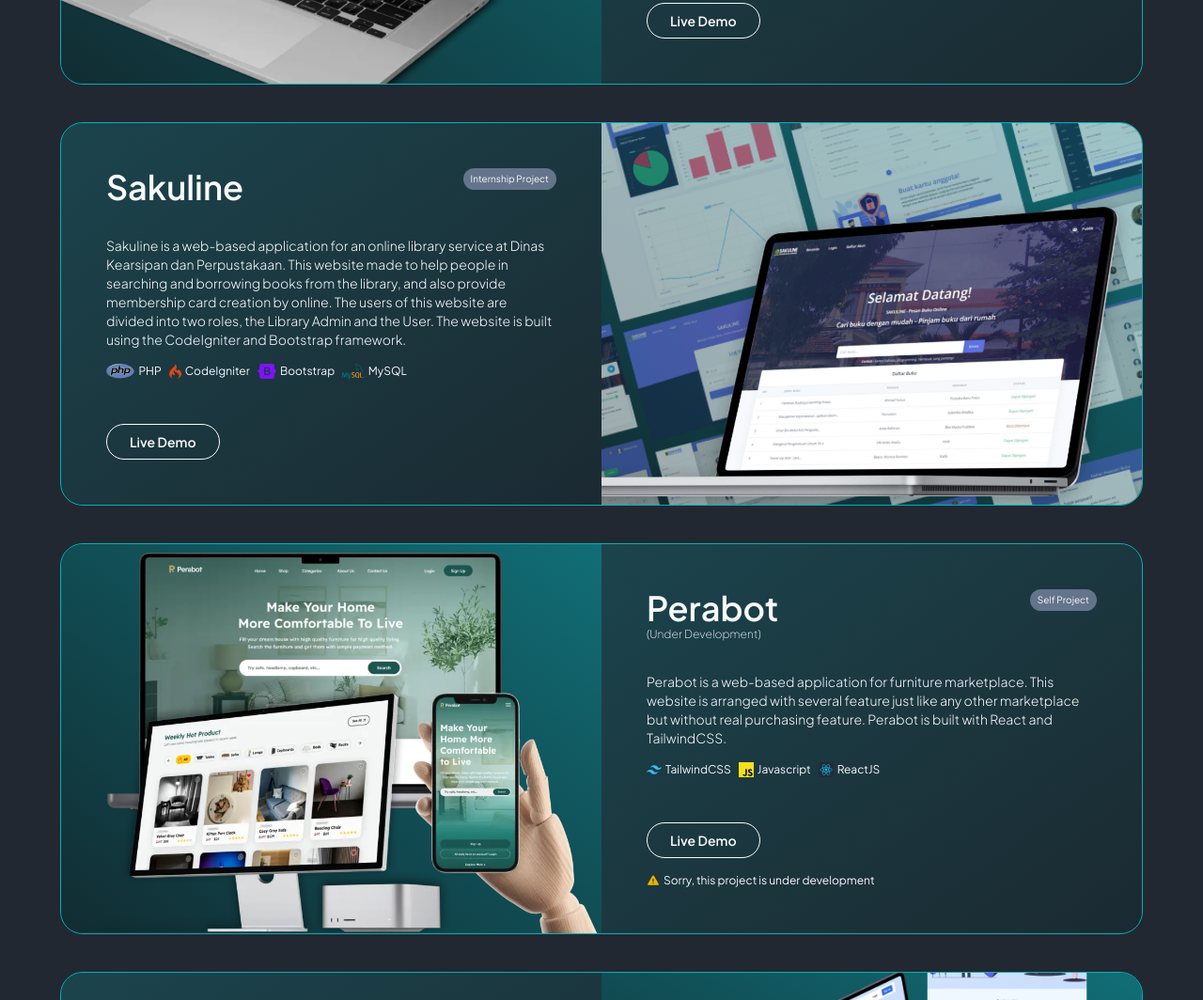
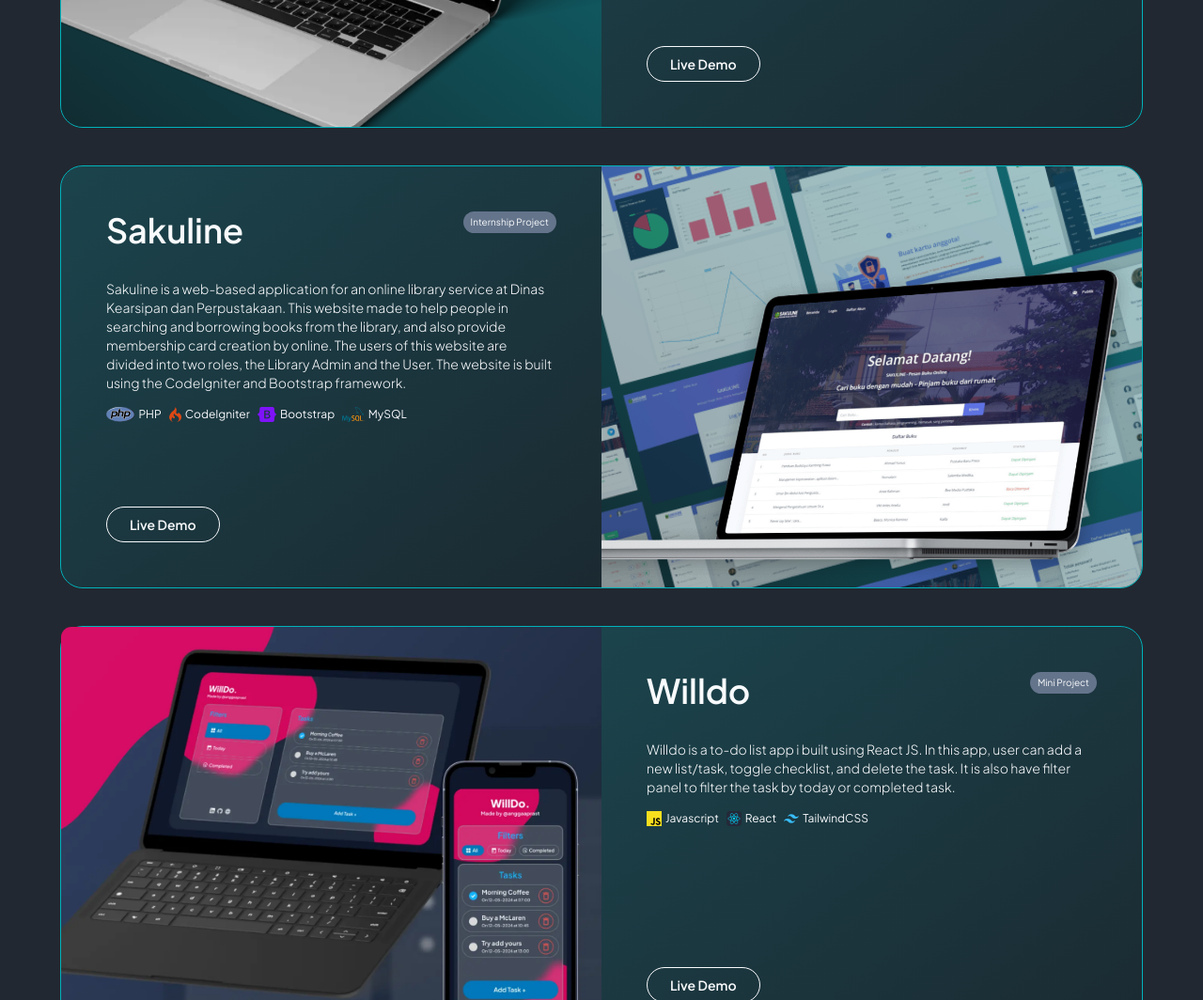
Before and after one commit to anggaprast/portfolio, a website: page index.html in a window 1280 px wide. Shown: the part 1736-2800 px from the top of the page at 94% size. Drawn offline with Linux system fonts and the light colour scheme.

Commit message:
add new react project

```diff
--- a/index.html
+++ b/index.html
@@ -287,7 +287,7 @@
         <!--#### CARD WEB DEV ####-->
         <!--Orchard Park - Left Image-->
         <div class="project-item web-dev animate-fadeIn">
-          <div class="flex flex-wrap mt-6 lg:mt-10 mb-6 w-full rounded-xl lg:rounded-3xl border border-bluebtn">
+          <div class="flex flex-wrap mt-6 lg:mt-10 mb-6 w-full h-full lg:h-[380px] xl:h-[450px] rounded-xl lg:rounded-3xl border border-bluebtn">
             <!--Project Image-->
             <div class="w-full sm:w-1/2 rounded-t-[11px] sm:rounded-l-[11px] lg:rounded-l-[23px] sm:rounded-tr-none bg-gradient-to-tr from-[#003032]/50 to-bluebtn/50">
               <div class="relative h-56 sm:h-full overflow-hidden rounded-t-[11px] sm:rounded-tr-none sm:rounded-l-[11px] lg:rounded-l[23px]">
@@ -295,19 +295,19 @@
               </div>
             </div>
             <!--Project Description-->
-            <div class="w-full sm:w-1/2 py-6 px-6 md:p-10 xl:p-12 rounded-b-[11px] sm:rounded-r-[11px] lg:rounded-r-[23px] sm:rounded-bl-none bg-gradient-to-tl from-[#003032]/20 to-[#00B3BB]/20">
+            <div
+              class="flex flex-col justify-between w-full sm:w-1/2 py-6 px-6 md:p-10 xl:p-12 rounded-b-[11px] sm:rounded-r-[11px] lg:rounded-r-[23px] sm:rounded-bl-none bg-gradient-to-tl from-[#003032]/20 to-[#00B3BB]/20">
+              <div>
                 <div class="text-slate-50 flex justify-between">
                   <div>
                     <h1 class="text-lg lg:text-2xl xl:text-4xl font-semibold">Orchard Park</h1>
                     <h1 class="text-[10px] lg:text-xs font-extralight">Design by Farhan Bagas at Dribbble</h1>
                   </div>
-                <div class="flex content-end">
                   <h5 class="text-[10px] px-2 py-1 bg-slate-500 rounded-full h-fit">Self Project</h5>
                 </div>
-              </div>
                 <p class="text-slate-50 text-xs xl:text-sm font-light mt-4 md:mt-8">
-                Orchard Park is a real estate property marketplace that helps people obtain their dream properties through property buying, selling, and rental services. This landing page was designed
-                by Farhan Bagas on Dribbble, and I translated it into a responsive website by using Tailwind CSS and a slight touch of JavaScript.
+                  Orchard Park is a real estate property marketplace that helps people obtain their dream properties through property buying, selling, and rental services. This landing page was
+                  designed by Farhan Bagas on Dribbble, and I translated it into a responsive website by using Tailwind CSS and a slight touch of JavaScript.
                 </p>
                 <div class="flex gap-2 mt-4 items-center">
                   <span class="flex gap-1 items-center">
@@ -342,7 +342,8 @@
                     <h5 class="text-slate-50 text-[8px] lg:text-xs">Javascript</h5>
                   </span>
                 </div>
-              <button class="mt-4 lg:mt-12 text-slate-50 text-xs px-3 py-1 lg:text-sm lg:font-semibold lg:px-6 lg:py-2 rounded-full border border-slate-50 hover:bg-bluebtn hover:border-bluebtn">
+              </div>
+              <button class="w-fit mt-4 lg:mt-0 text-slate-50 text-xs px-3 py-1 lg:text-sm lg:font-semibold lg:px-6 lg:py-2 rounded-full border border-slate-50 hover:bg-bluebtn hover:border-bluebtn">
                 <a href="https://anggaprast.github.io/orchard-park/" target="_blank">Live Demo</a>
               </button>
             </div>
@@ -351,16 +352,16 @@
 
         <!--Sakuline - Right Image-->
         <div class="project-item web-dev animate-fadeIn">
-          <div class="flex flex-wrap-reverse mt-6 lg:mt-10 mb-6 w-full rounded-xl lg:rounded-3xl border border-bluebtn">
+          <div class="flex flex-wrap-reverse mt-6 lg:mt-10 mb-6 w-full h-full lg:h-[380px] xl:h-[450px] rounded-xl lg:rounded-3xl border border-bluebtn">
             <!--Project Description-->
-            <div class="w-full sm:w-1/2 py-6 px-6 md:p-10 xl:p-12 rounded-b-[11px] sm:rounded-l-[11px] lg:rounded-l-[23px] sm:rounded-br-none bg-gradient-to-tl from-[#003032]/20 to-[#00B3BB]/20">
+            <div
+              class="flex flex-col justify-between w-full sm:w-1/2 py-6 px-6 md:p-10 xl:p-12 rounded-b-[11px] sm:rounded-l-[11px] lg:rounded-l-[23px] sm:rounded-br-none bg-gradient-to-tl from-[#003032]/20 to-[#00B3BB]/20">
+              <div>
                 <div class="text-slate-50 flex justify-between">
                   <div>
                     <h1 class="text-lg lg:text-2xl xl:text-4xl font-semibold">Sakuline</h1>
                   </div>
-                <div class="flex content-end">
                   <h5 class="text-[10px] px-2 py-1 bg-slate-500 rounded-full h-fit">Internship Project</h5>
-                </div>
                 </div>
                 <p class="text-slate-50 text-xs xl:text-sm font-light mt-4 md:mt-8">
                   Sakuline is a web-based application for an online library service at Dinas Kearsipan dan Perpustakaan. This website made to help people in searching and borrowing books from the
@@ -419,7 +420,8 @@
                     <h5 class="text-slate-50 text-[8px] lg:text-xs">MySQL</h5>
                   </span>
                 </div>
-              <button class="mt-4 lg:mt-12 text-slate-50 text-xs px-3 py-1 lg:text-sm lg:font-semibold lg:px-6 lg:py-2 rounded-full border border-slate-50 hover:bg-bluebtn hover:border-bluebtn">
+              </div>
+              <button class="w-fit mt-4 lg:mt-0 text-slate-50 text-xs px-3 py-1 lg:text-sm lg:font-semibold lg:px-6 lg:py-2 rounded-full border border-slate-50 hover:bg-bluebtn hover:border-bluebtn">
                 <a href="https://sakuline.000webhostapp.com" target="_blank">Live Demo</a>
               </button>
             </div>
@@ -433,39 +435,28 @@
           </div>
         </div>
 
-        <!--Perabot-->
+        <!--Willdo- Left Image-->
         <div class="project-item web-dev animate-fadeIn">
-          <div class="flex flex-wrap mt-6 lg:mt-10 mb-6 w-full rounded-xl lg:rounded-3xl border border-bluebtn">
+          <div class="flex flex-wrap mt-6 lg:mt-10 mb-6 w-full h-full lg:h-[380px] xl:h-[450px] rounded-xl lg:rounded-3xl border border-bluebtn">
             <!--Project Image-->
-            <div class="w-full sm:w-1/2 rounded-t-[11px] sm:rounded-l-[11px] lg:rounded-l-[23px] sm:rounded-tr-none bg-gradient-to-tr from-[#003032]/50 to-[#00B3BB]/50">
+            <div class="w-full sm:w-1/2 rounded-t-[11px] sm:rounded-l-[11px] lg:rounded-l-[23px] sm:rounded-tr-none bg-gradient-to-tr from-[#003032]/50 to-bluebtn/50">
               <div class="relative h-56 sm:h-full overflow-hidden rounded-t-[11px] sm:rounded-tr-none sm:rounded-l-[11px] lg:rounded-l[23px]">
-                <img src="./src/img/perabot.webp" loading="lazy" alt="Perabot" class="h-full w-full absolute object-cover" />
+                <img src="./src/img/willdo.webp" loading="lazy" alt="OrchardPark" class="h-full w-full absolute object-cover lg:scale-110" />
               </div>
             </div>
             <!--Project Description-->
-            <div class="w-full sm:w-1/2 py-6 px-6 md:p-10 xl:p-12 rounded-b-[11px] sm:rounded-r-[11px] lg:rounded-r-[23px] sm:rounded-bl-none bg-gradient-to-tl from-[#003032]/20 to-[#00B3BB]/20">
+            <div
+              class="flex flex-col justify-between w-full sm:w-1/2 py-6 px-6 md:p-10 xl:p-12 rounded-b-[11px] sm:rounded-r-[11px] lg:rounded-r-[23px] sm:rounded-bl-none bg-gradient-to-tl from-[#003032]/20 to-[#00B3BB]/20">
+              <div>
                 <div class="text-slate-50 flex justify-between">
-                <div>
-                  <h1 class="text-lg lg:text-2xl xl:text-4xl font-semibold">Perabot</h1>
-                  <h1 class="text-[10px] lg:text-xs font-extralight">(Under Development)</h1>
-                </div>
-                <div class="flex content-end">
-                  <h5 class="text-[10px] px-2 py-1 bg-slate-500 rounded-full h-fit">Self Project</h5>
-                </div>
+                  <h1 class="text-lg lg:text-2xl xl:text-4xl font-semibold">Willdo</h1>
+                  <h5 class="text-[10px] px-2 py-1 bg-slate-500 rounded-full h-fit">Mini Project</h5>
                 </div>
                 <p class="text-slate-50 text-xs xl:text-sm font-light mt-4 md:mt-8">
-                Perabot is a web-based application for furniture marketplace. This website is arranged with several feature just like any other marketplace but without real purchasing feature. Perabot
-                is built with React and TailwindCSS.
+                  Willdo is a to-do list app i built using React JS. In this app, user can add a new list/task, toggle checklist, and delete the task. It is also have filter panel to filter the task
+                  by today or completed task.
                 </p>
                 <div class="flex gap-2 mt-4 items-center">
-                <span class="flex gap-1 items-center">
-                  <svg xmlns="http://www.w3.org/2000/svg" width="1em" height="1em" viewBox="0 0 128 128">
-                    <path
-                      fill="#38bdf8"
-                      d="M64.004 25.602c-17.067 0-27.73 8.53-32 25.597c6.398-8.531 13.867-11.73 22.398-9.597c4.871 1.214 8.352 4.746 12.207 8.66C72.883 56.629 80.145 64 96.004 64c17.066 0 27.73-8.531 32-25.602q-9.6 12.803-22.399 9.602c-4.87-1.215-8.347-4.746-12.207-8.66c-6.27-6.367-13.53-13.738-29.394-13.738M32.004 64c-17.066 0-27.73 8.531-32 25.602Q9.603 76.799 22.402 80c4.871 1.215 8.352 4.746 12.207 8.66c6.274 6.367 13.536 13.738 29.395 13.738c17.066 0 27.73-8.53 32-25.597q-9.6 12.797-22.399 9.597c-4.87-1.214-8.347-4.746-12.207-8.66C55.128 71.371 47.868 64 32.004 64m0 0" />
-                  </svg>
-                  <h5 class="text-slate-50 text-[8px] lg:text-xs">TailwindCSS</h5>
-                </span>
                   <span class="flex gap-1 items-center">
                     <svg xmlns="http://www.w3.org/2000/svg" width="1em" height="1em" viewBox="0 0 256 256">
                       <path fill="#f7df1e" d="M0 0h256v256H0z" />
@@ -498,43 +489,38 @@
                           clip-rule="evenodd" />
                       </g>
                     </svg>
-                  <h5 class="text-slate-50 text-[8px] lg:text-xs">ReactJS</h5>
+                    <h5 class="text-slate-50 text-[8px] lg:text-xs">React</h5>
+                  </span>
+                  <span class="flex gap-1 items-center">
+                    <svg xmlns="http://www.w3.org/2000/svg" width="1em" height="1em" viewBox="0 0 128 128">
+                      <path
+                        fill="#38bdf8"
+                        d="M64.004 25.602c-17.067 0-27.73 8.53-32 25.597c6.398-8.531 13.867-11.73 22.398-9.597c4.871 1.214 8.352 4.746 12.207 8.66C72.883 56.629 80.145 64 96.004 64c17.066 0 27.73-8.531 32-25.602q-9.6 12.803-22.399 9.602c-4.87-1.215-8.347-4.746-12.207-8.66c-6.27-6.367-13.53-13.738-29.394-13.738M32.004 64c-17.066 0-27.73 8.531-32 25.602Q9.603 76.799 22.402 80c4.871 1.215 8.352 4.746 12.207 8.66c6.274 6.367 13.536 13.738 29.395 13.738c17.066 0 27.73-8.53 32-25.597q-9.6 12.797-22.399 9.597c-4.87-1.214-8.347-4.746-12.207-8.66C55.128 71.371 47.868 64 32.004 64m0 0" />
+                    </svg>
+                    <h5 class="text-slate-50 text-[8px] lg:text-xs">TailwindCSS</h5>
                   </span>
                 </div>
-              <button
-                class="cursor-not-allowed text-slate-50 text-xs mt-4 lg:mt-12 px-3 py-1 lg:text-sm lg:font-semibold lg:px-6 lg:py-2 rounded-full border border-slate-50 hover:bg-slate-700 hover:border-slate-700">
-                Live Demo
+              </div>
+              <button class="w-fit mt-4 lg:mt-0 text-slate-50 text-xs px-3 py-1 lg:text-sm lg:font-semibold lg:px-6 lg:py-2 rounded-full border border-slate-50 hover:bg-bluebtn hover:border-bluebtn">
+                <a href="https://anggaprast.github.io/willdo/" target="_blank">Live Demo</a>
               </button>
-              <h5 class="flex gap-1 items-center text-slate-50 text-xs mt-4">
-                <span class="text-yellow-500 text-sm"
-                  ><svg xmlns="http://www.w3.org/2000/svg" width="1em" height="1em" viewBox="0 0 24 24">
-                    <g fill="none">
-                      <path
-                        d="M24 0v24H0V0zM12.593 23.258l-.011.002l-.071.035l-.02.004l-.014-.004l-.071-.035c-.01-.004-.019-.001-.024.005l-.004.01l-.017.428l.005.02l.01.013l.104.074l.015.004l.012-.004l.104-.074l.012-.016l.004-.017l-.017-.427c-.002-.01-.009-.017-.017-.018m.265-.113l-.013.002l-.185.093l-.01.01l-.003.011l.018.43l.005.012l.008.007l.201.093c.012.004.023 0 .029-.008l.004-.014l-.034-.614c-.003-.012-.01-.02-.02-.022m-.715.002a.023.023 0 0 0-.027.006l-.006.014l-.034.614c0 .012.007.02.017.024l.015-.002l.201-.093l.01-.008l.004-.011l.017-.43l-.003-.012l-.01-.01z" />
-                      <path
-                        fill="currentColor"
-                        d="m13.299 3.148l8.634 14.954a1.5 1.5 0 0 1-1.299 2.25H3.366a1.5 1.5 0 0 1-1.299-2.25l8.634-14.954c.577-1 2.02-1 2.598 0M12 15a1 1 0 1 0 0 2a1 1 0 0 0 0-2m0-7a1 1 0 0 0-.993.883L11 9v4a1 1 0 0 0 1.993.117L13 13V9a1 1 0 0 0-1-1" />
-                    </g></svg
-                ></span>
-                Sorry, this project is under development
-              </h5>
             </div>
           </div>
         </div>
 
         <!--Diging-->
         <div class="project-item web-dev animate-fadeIn">
-          <div class="flex flex-wrap-reverse mt-6 lg:mt-10 mb-6 w-full rounded-xl lg:rounded-3xl border border-bluebtn">
+          <div class="flex flex-wrap-reverse mt-6 lg:mt-10 mb-6 w-full h-full lg:h-[380px] xl:h-[450px] rounded-xl lg:rounded-3xl border border-bluebtn">
             <!--Project Description-->
-            <div class="w-full sm:w-1/2 py-6 px-6 md:p-10 xl:p-12 rounded-b-[11px] sm:rounded-l-[11px] lg:rounded-l-[23px] sm:rounded-br-none bg-gradient-to-tl from-[#003032]/20 to-[#00B3BB]/20">
+            <div
+              class="flex flex-col justify-between w-full sm:w-1/2 py-6 px-6 md:p-10 xl:p-12 rounded-b-[11px] sm:rounded-l-[11px] lg:rounded-l-[23px] sm:rounded-br-none bg-gradient-to-tl from-[#003032]/20 to-[#00B3BB]/20">
+              <div>
                 <div class="text-slate-50 flex justify-between">
                   <div>
                     <h1 class="text-lg lg:text-2xl xl:text-4xl font-semibold">Diging</h1>
                     <h1 class="text-[10px] lg:text-xs font-extralight">Design by Samsul Hanan at Dribbble</h1>
                   </div>
-                <div class="flex content-end">
                   <h5 class="text-[10px] px-2 py-1 bg-slate-500 rounded-full h-fit">Self Project</h5>
-                </div>
                 </div>
                 <p class="text-slate-50 text-xs xl:text-sm font-light mt-4 md:mt-8">
                   Converting/implementing UI Design by Samsul Hanan at Dribbble into a static landing page for Diging website using html and vanila css
@@ -564,12 +550,15 @@
                         d="m53.669 188.636l2.862 31.937H128v-31.937zm-5.752-64.641l2.903 31.937H128v-31.937zM128 271.58l-.14.037l-35.568-9.604l-2.274-25.471h-32.06l4.474 50.146l65.421 18.16l.147-.04z" />
                       <path
                         d="M60.484 0h38.68v16.176H76.66v16.176h22.506v16.175H60.484zm46.417 0h38.681v14.066h-22.505v2.813h22.505v32.352h-38.68V34.46h22.505v-2.813H106.9zm46.418 0H192v14.066h-22.505v2.813H192v32.352h-38.681V34.46h22.505v-2.813H153.32z" />
-                    <path fill="#fff" d="m202.127 188.636l5.765-64.641H127.89v31.937h45.002l-2.906 32.704H127.89v31.937h39.327l-3.708 41.42l-35.62 9.614v33.226l65.473-18.145l.48-5.396l7.506-84.08z" />
+                      <path
+                        fill="#fff"
+                        d="m202.127 188.636l5.765-64.641H127.89v31.937h45.002l-2.906 32.704H127.89v31.937h39.327l-3.708 41.42l-35.62 9.614v33.226l65.473-18.145l.48-5.396l7.506-84.08z" />
                     </svg>
                     <h5 class="text-slate-50 text-[8px] lg:text-xs">Vanilla CSS</h5>
                   </span>
                 </div>
-              <button class="mt-4 lg:mt-12 text-slate-50 text-xs px-3 py-1 lg:text-sm lg:font-semibold lg:px-6 lg:py-2 rounded-full border border-slate-50 hover:bg-bluebtn hover:border-bluebtn">
+              </div>
+              <button class="w-fit mt-4 lg:mt-0 text-slate-50 text-xs px-3 py-1 lg:text-sm lg:font-semibold lg:px-6 lg:py-2 rounded-full border border-slate-50 hover:bg-bluebtn hover:border-bluebtn">
                 <a href="https://anggaprast.github.io/diging/" target="_blank">Live Demo</a>
               </button>
             </div>
@@ -582,10 +571,11 @@
             </div>
           </div>
         </div>
+
         <!--#### CARD UI DESIGN ####-->
         <!--Perabot-->
         <div class="hidden project-item ui-design animate-fadeIn">
-          <div class="flex flex-wrap mt-6 lg:mt-10 mb-6 w-full lg:h-96 rounded-xl lg:rounded-3xl border border-bluebtn">
+          <div class="flex flex-wrap mt-6 lg:mt-10 mb-6 w-full h-full lg:h-[380px] xl:h-[450px] rounded-xl lg:rounded-3xl border border-bluebtn">
             <!--Project Image-->
             <div class="w-full sm:w-1/2 rounded-t-[11px] sm:rounded-l-[11px] lg:rounded-l-[23px] sm:rounded-tr-none bg-gradient-to-tr from-[#003032]/50 to-[#00B3BB]/50">
               <div class="relative h-56 sm:h-full overflow-hidden rounded-t-[11px] sm:rounded-tr-none sm:rounded-l-[11px] lg:rounded-l[23px]">
@@ -594,18 +584,16 @@
               </div>
             </div>
             <!--Project Description-->
-            <div class="w-full sm:w-1/2 py-6 px-6 md:p-10 xl:p-12 rounded-b-[11px] sm:rounded-r-[11px] lg:rounded-r-[23px] sm:rounded-bl-none bg-gradient-to-tl from-[#003032]/20 to-[#00B3BB]/20">
+            <div
+              class="flex flex-col justify-between w-full sm:w-1/2 py-6 px-6 md:p-10 xl:p-12 rounded-b-[11px] sm:rounded-r-[11px] lg:rounded-r-[23px] sm:rounded-bl-none bg-gradient-to-tl from-[#003032]/20 to-[#00B3BB]/20">
+              <div>
                 <div class="text-slate-50 flex justify-between">
-                <div>
                   <h1 class="text-lg lg:text-2xl xl:text-4xl font-semibold">Perabot</h1>
-                </div>
-                <div class="flex content-end">
                   <h5 class="text-[10px] px-2 py-1 bg-slate-500 rounded-full h-fit">Self Project</h5>
                 </div>
-              </div>
-              <p class="text-slate-50 text-xs xl:text-sm font-light mt-4 md:mt-8">
-                This is a landing page design for a web-base furniture marketplace that help users to get their furniture needs. The concept is a clean and minimalist design to gain user focus in the
-                provided product. Users also can simply search their needs in the search feature.
+                <p class="text-slate-50 text-xs xl:text-sm font-light tracking-wider leading-loose mt-4 md:mt-8">
+                  This is a landing page design for a web-base furniture marketplace that help users to get their furniture needs. The concept is a clean and minimalist design to gain user focus in
+                  the provided product. Users also can simply search their needs in the search feature.
                 </p>
                 <div class="flex gap-2 mt-4 items-center">
                   <span class="flex gap-1 items-center">
@@ -619,7 +607,8 @@
                     <h5 class="text-slate-50 text-[8px] lg:text-xs">Figma</h5>
                   </span>
                 </div>
-              <button class="mt-4 lg:mt-12 text-slate-50 text-xs px-3 py-1 lg:text-sm lg:font-semibold lg:px-6 lg:py-2 rounded-full border border-slate-50 hover:bg-bluebtn hover:border-bluebtn">
+              </div>
+              <button class="w-fit mt-4 lg:mt-0 text-slate-50 text-xs px-3 py-1 lg:text-sm lg:font-semibold lg:px-6 lg:py-2 rounded-full border border-slate-50 hover:bg-bluebtn hover:border-bluebtn">
                 <a href="https://www.figma.com/design/OBk3ClAtapMMRbl30DPI4W/Perabot?node-id=0-1&t=jnUFazPJo3XdKouZ-1" target="_blank">Live Demo</a>
               </button>
             </div>
```
Also changed, not shown: src/img/willdo.webp (added), src/output.css. Lines whose indentation alone changed are shown as unchanged.
